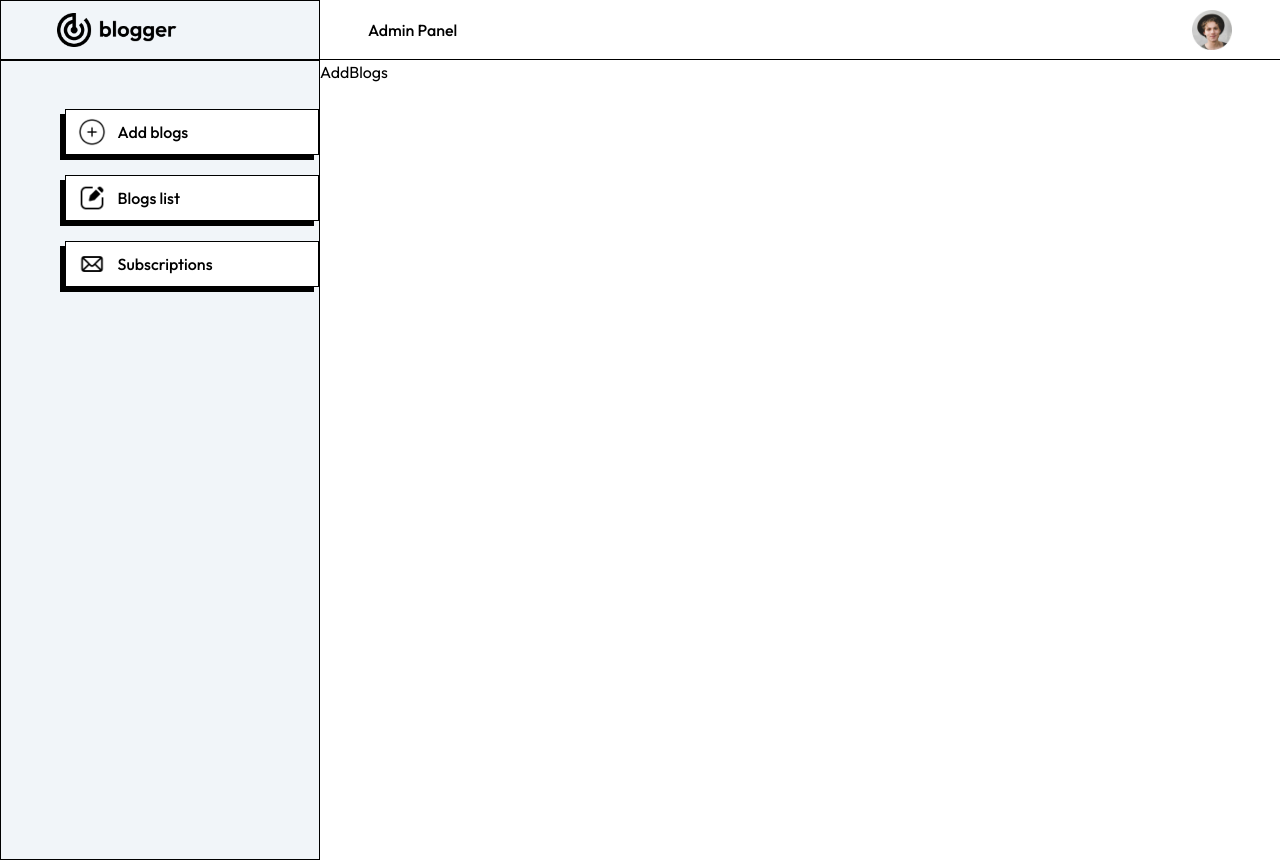
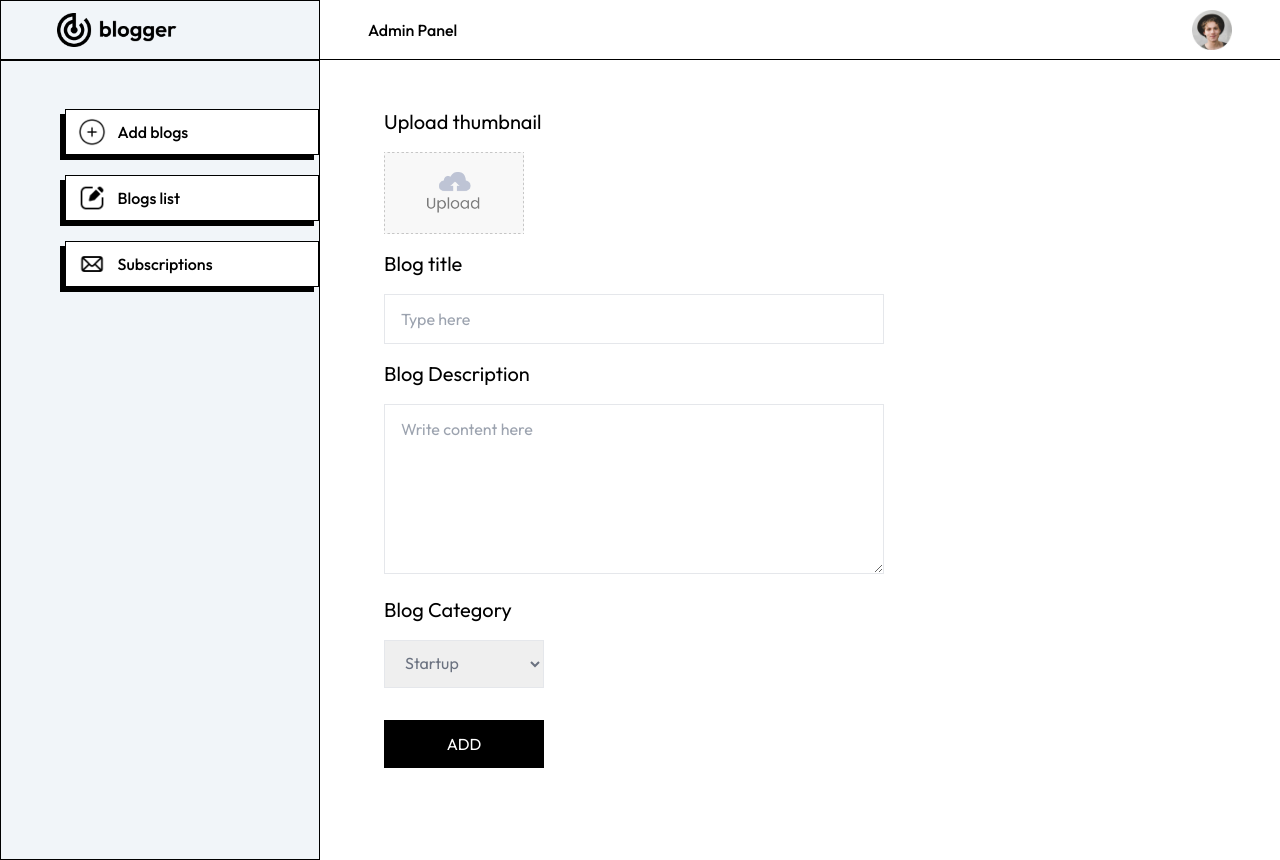
Before and after one commit to amirmvahed/blog-saya-skycraft, a Next.js app: page /admin/add-blogs in a window 1280 px wide. Built offline with nearby package versions, Linux system fonts and the light colour scheme.

Commit message:
feat: Creating the first setup of add blogs page

```diff
--- a/app/admin/add-blogs/page.tsx
+++ b/app/admin/add-blogs/page.tsx
@@ -1,7 +1,78 @@
+'use client';
+import {assets} from "@/assets/assets";
+import NextImage from 'next/image';
+import {useState} from "react";
+
 export default function AddBlogs() {
+    const [image, setImage] = useState<File | null>(null);
+    const [imageDimensions, setImageDimensions] = useState<{ width: number; height: number } | null>(null);
+
+    // Function to get dimensions of an image file
+    const getImageDimensions = (file: File, callback: (dimensions: { width: number; height: number }) => void) => {
+        const img = new Image();
+        img.onload = () => {
+            callback({width: img.width, height: img.height});
+        };
+        img.src = URL.createObjectURL(file);
+    };
+
     return (
-        <>
-            AddBlogs
-        </>
+        <form className={'pt-5 px-5 sm:pt-12 sm:pl-16'}>
+            <p className={'text-xl'}>Upload thumbnail</p>
+            <label htmlFor={'image'}>
+                {image && imageDimensions ? (
+                    <NextImage
+                        className={"mt-4"}
+                        src={URL.createObjectURL(image)}
+                        width={140}
+                        height={70}
+                        alt={'Upload Area'}
+                    />
+                ) : (
+                    <NextImage
+                        className={"mt-4"}
+                        src={assets.upload_area}
+                        width={140}
+                        height={70}
+                        alt={'Upload Area'}
+                    />
+                )}
+                <input
+                    onChange={(e) => {
+                        const file = e.target.files?.[0];
+                        if (file) {
+                            setImage(file);
+                            getImageDimensions(file, (dimensions) => {
+                                setImageDimensions(dimensions);
+                            });
+                        }
+                    }}
+                    type="file"
+                    id={'image'}
+                    hidden
+                    required
+                />
+            </label>
+            <p className={'text-xl mt-4'}>
+                Blog title
+            </p>
+            <input className={'w-full sm:w-[500px] mt-4 px-4 py-3 border'} type="text" placeholder={'Type here'}
+                   required/>
+            <p className={'text-xl mt-4'}>
+                Blog Description
+            </p>
+            <textarea className={'w-full sm:w-[500px] mt-4 px-4 py-3 border'} placeholder={'Write content here'}
+                      rows={6} required/>
+            <p className={'text-xl mt-4'}>Blog Category</p>
+            <select name="category" className={'w-40 mt-4 px-4 py-3 border text-gray-500'}>
+                <option value="Startup">Startup</option>
+                <option value="Technology">Technology</option>
+                <option value="Lifestyle">Lifestyle</option>
+            </select>
+            <br/>
+            <button type={'submit'} className={'mt-8 w-40 h-12 bg-black text-white '}>
+                ADD
+            </button>
+        </form>
     );
 }
```
